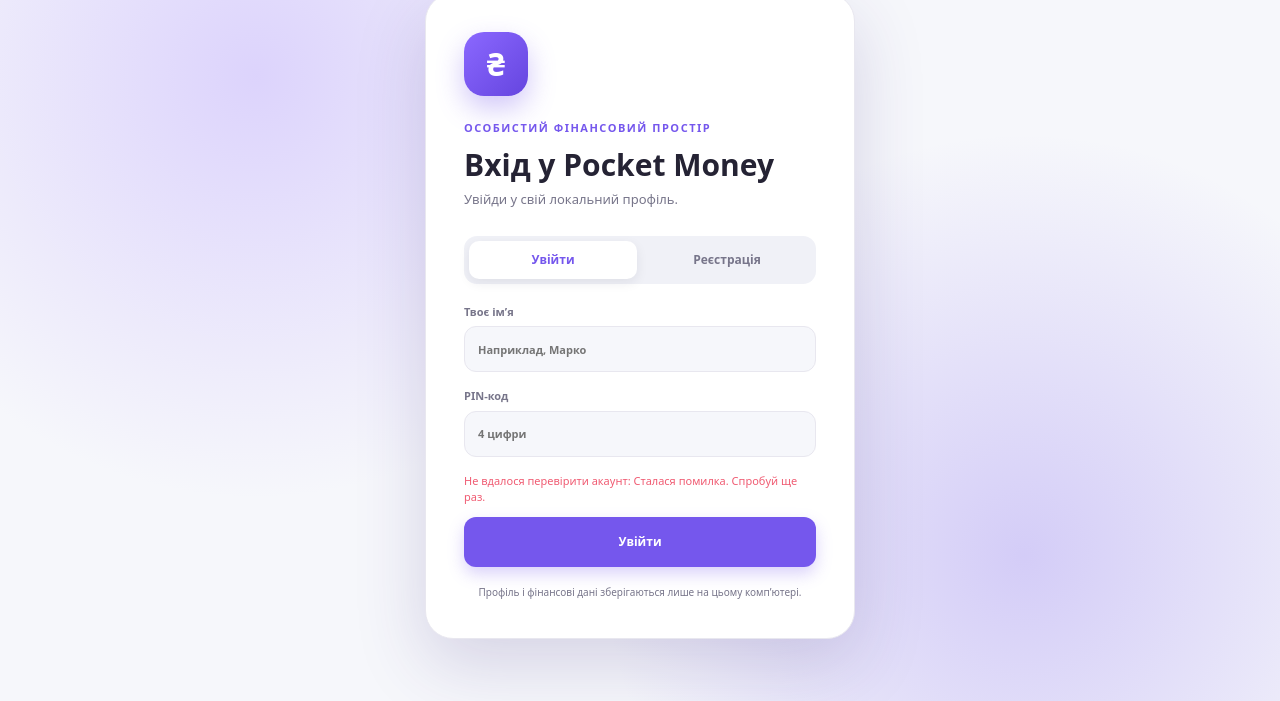
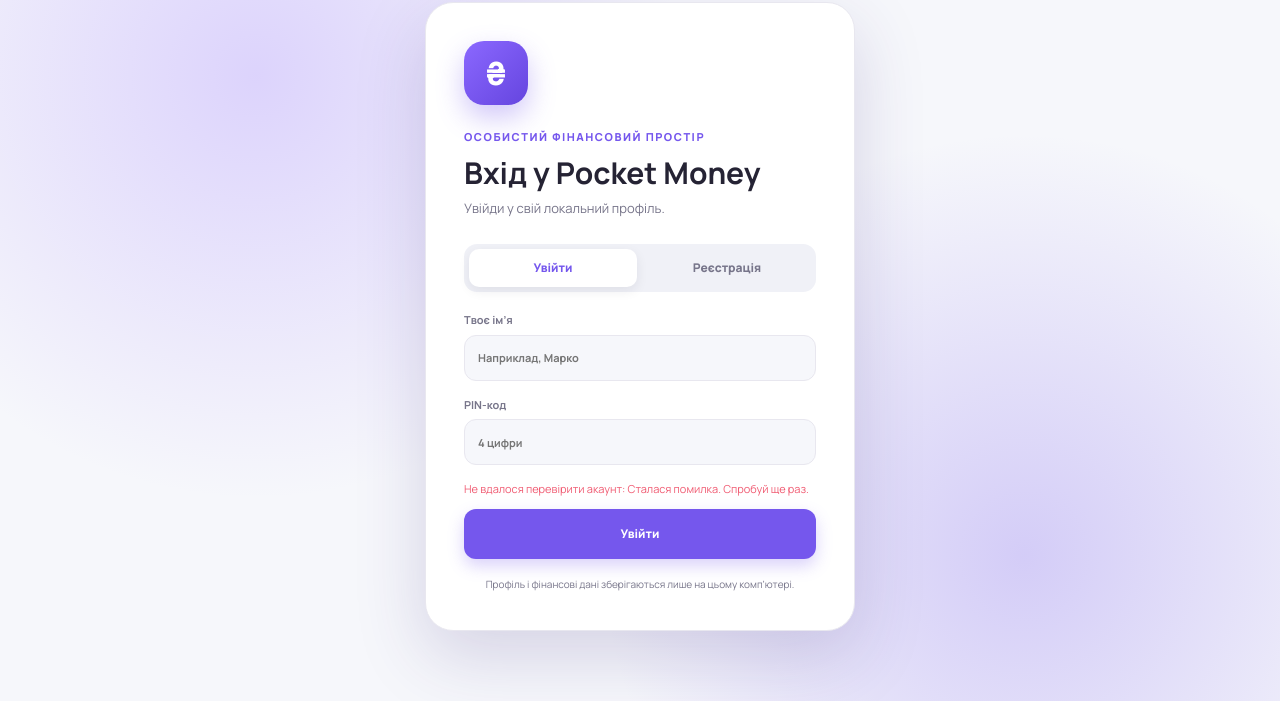
Before and after one commit to stepanlysenkolysenko-meneger/pocket-money-planner, a plain HTML site: page frontend/index.html in a window 1280 px wide. Shown: the part 84-785 px from the top of the page. Drawn offline with Linux system fonts and the light colour scheme; no server answers.

Commit message:
Add Manrope font from Google Fonts

```diff
--- a/frontend/index.html
+++ b/frontend/index.html
@@ -8,6 +8,9 @@
   <meta name="apple-mobile-web-app-status-bar-style" content="default">
   <link rel="manifest" href="/manifest.webmanifest">
   <link rel="apple-touch-icon" href="/app-icon.png">
+  <link rel="preconnect" href="https://fonts.googleapis.com">
+  <link rel="preconnect" href="https://fonts.gstatic.com" crossorigin>
+  <link href="https://fonts.googleapis.com/css2?family=Manrope:wght@400;500;600;700;800&display=swap" rel="stylesheet">
   <title>Pocket Money — планувальник грошей</title>
   <link rel="stylesheet" href="css/style.css">
   <link rel="stylesheet" href="css/responsive.css">
```
